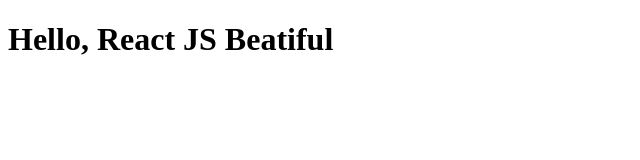
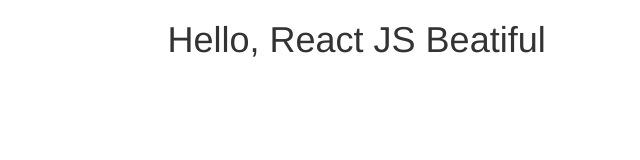
Before and after one commit to abdulhasani/reactjs-basic, a React app: page / in a window 1280 px wide. Shown: the whole page, without its empty margins (0-640 px from the left). Built offline with nearby package versions, Linux system fonts and the light colour scheme.

Commit message:
add css with bootstrap and use className in React JS

```diff
--- a/src/app/index.js
+++ b/src/app/index.js
@@ -3,8 +3,12 @@
 class App extends React.Component{
     render(){
         return (
-            <div>
-                <h1>Hello, React JS Beatiful</h1>
+            <div className="container">
+                <div className="row">
+                    <div className="col-xs-10 col-xs-offset-1">
+                        <h1>Hello, React JS Beatiful</h1>
+                    </div>
+                </div>
             </div>
         );
     }
--- a/src/index.html
+++ b/src/index.html
@@ -3,6 +3,9 @@
 <head>
     <meta charset="UTF-8">
     <title>React JS Basics</title>
+    <link rel="stylesheet" href="https://maxcdn.bootstrapcdn.com/bootstrap/3.3.7/css/bootstrap.min.css"
+          integrity="sha384-BVYiiSIFeK1dGmJRAkycuHAHRg32OmUcww7on3RYdg4Va+PmSTsz/K68vbdEjh4u"
+          crossorigin="anonymous">
 </head>
 <body>
     <div id="app"></div>
```
